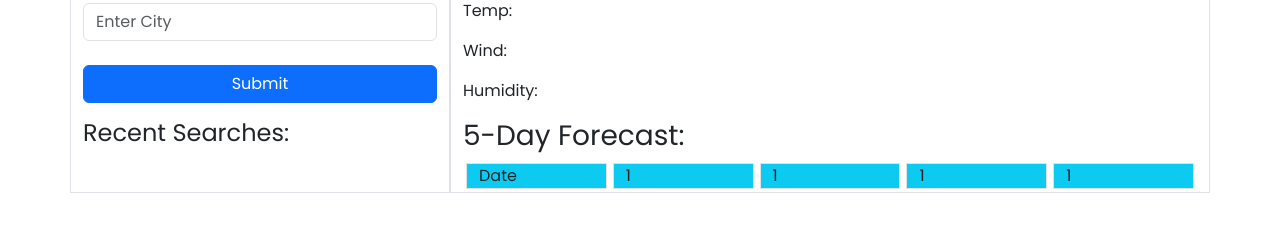
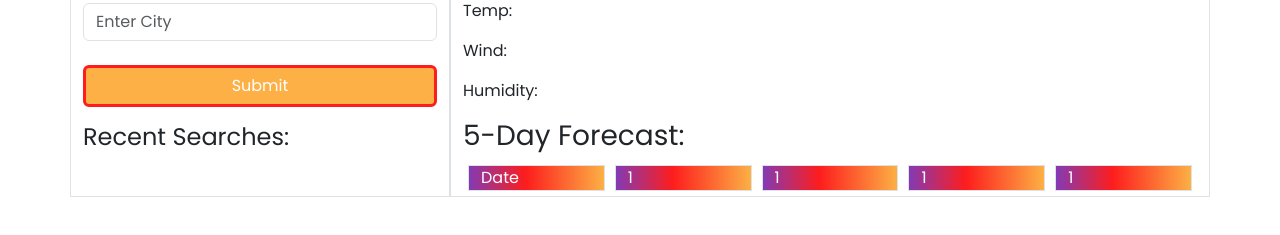
Before and after one commit to jacobhargraves/weather-dashboard, a plain HTML site: page index.html in a window 1280 px wide. Shown: the part 137-372 px from the top of the page. Drawn offline with nearby package versions, Linux system fonts and the light colour scheme.

Commit message:
simple css changes

```diff
--- a/assets/css/style.css
+++ b/assets/css/style.css
@@ -13,5 +13,17 @@ body {
 }
 
 .five-day {
-    margin: 3px;
+    margin: 5px;
+    background: rgb(131,58,180);
+    background: linear-gradient(90deg, rgba(131,58,180,1) 0%, rgba(253,29,29,1) 42%, rgba(252,176,69,1) 100%);
 }
+
+.submit-btn {
+    background: rgba(252,176,69,1);
+    border: solid rgba(253,29,29,1);
+}
+
+.submit-btn:hover {
+    background: rgba(253,29,29,1);
+    border: solid rgba(252,176,69,1)
+}
--- a/index.html
+++ b/index.html
@@ -33,7 +33,7 @@
                     </div>
                     <div class="mb-3 d-grid gap-2 col-12 mx-start">
                         <input type="email" class="form-control" id="citySearch" placeholder="Enter City">
-                        <input class="btn btn-primary mt-3" type="submit" value="Submit">
+                        <input class="btn btn-primary submit-btn mt-3" type="submit" value="Submit">
                     </div>
                     <div class="history">
                         <h4>Recent Searches:</h4>
@@ -48,13 +48,13 @@
                         <h3 class="col-12">5-Day Forecast:</h3>
                     <div class="container">
                         <div class="row">
-                            <div class="col bg-info border five-day">
+                            <div class="col text-white border five-day">
                                 <div>Date</div>
                             </div>
-                            <div class="col bg-info border five-day">1</div>
-                            <div class="col bg-info border five-day">1</div>
-                            <div class="col bg-info border five-day">1</div>
-                            <div class="col bg-info border five-day">1</div>
+                            <div class="col border text-white five-day">1</div>
+                            <div class="col border text-white five-day">1</div>
+                            <div class="col border text-white five-day">1</div>
+                            <div class="col border text-white five-day">1</div>
                         </div>
                     </div>
                 </div>
```
